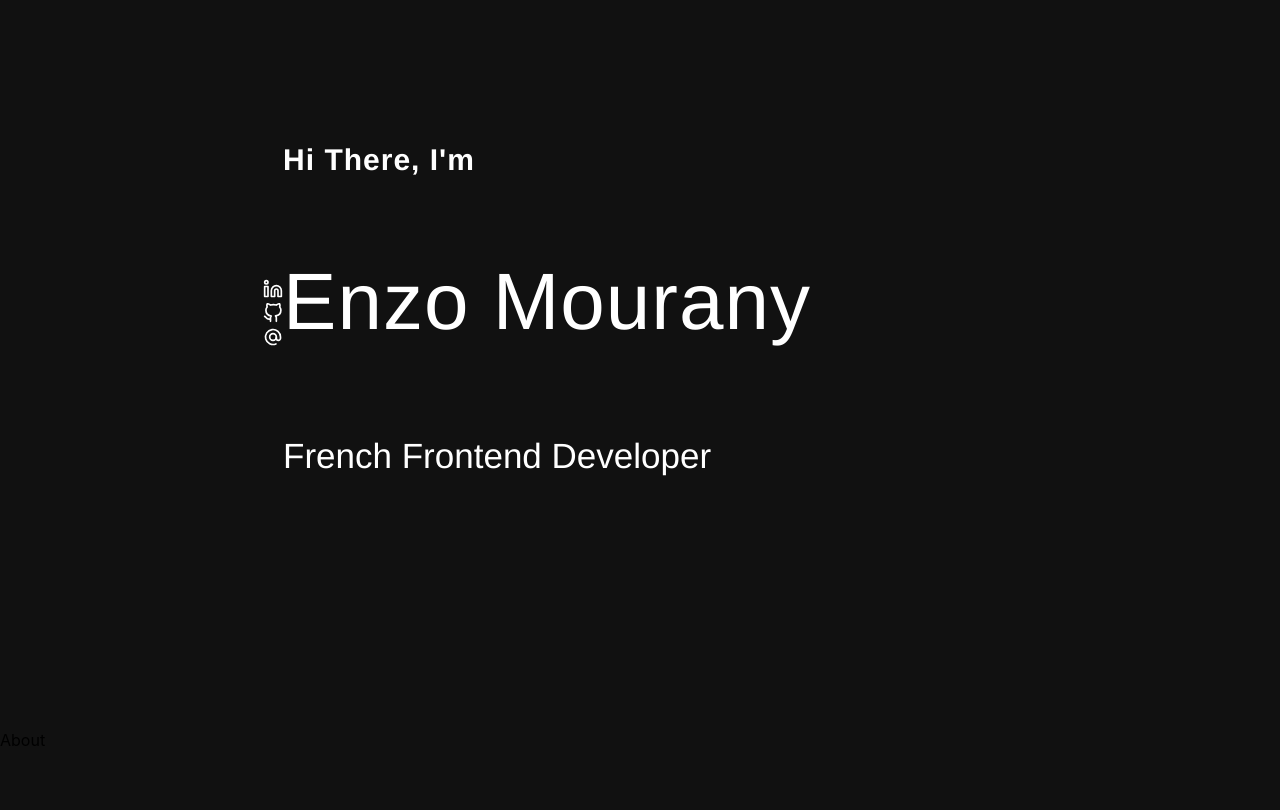
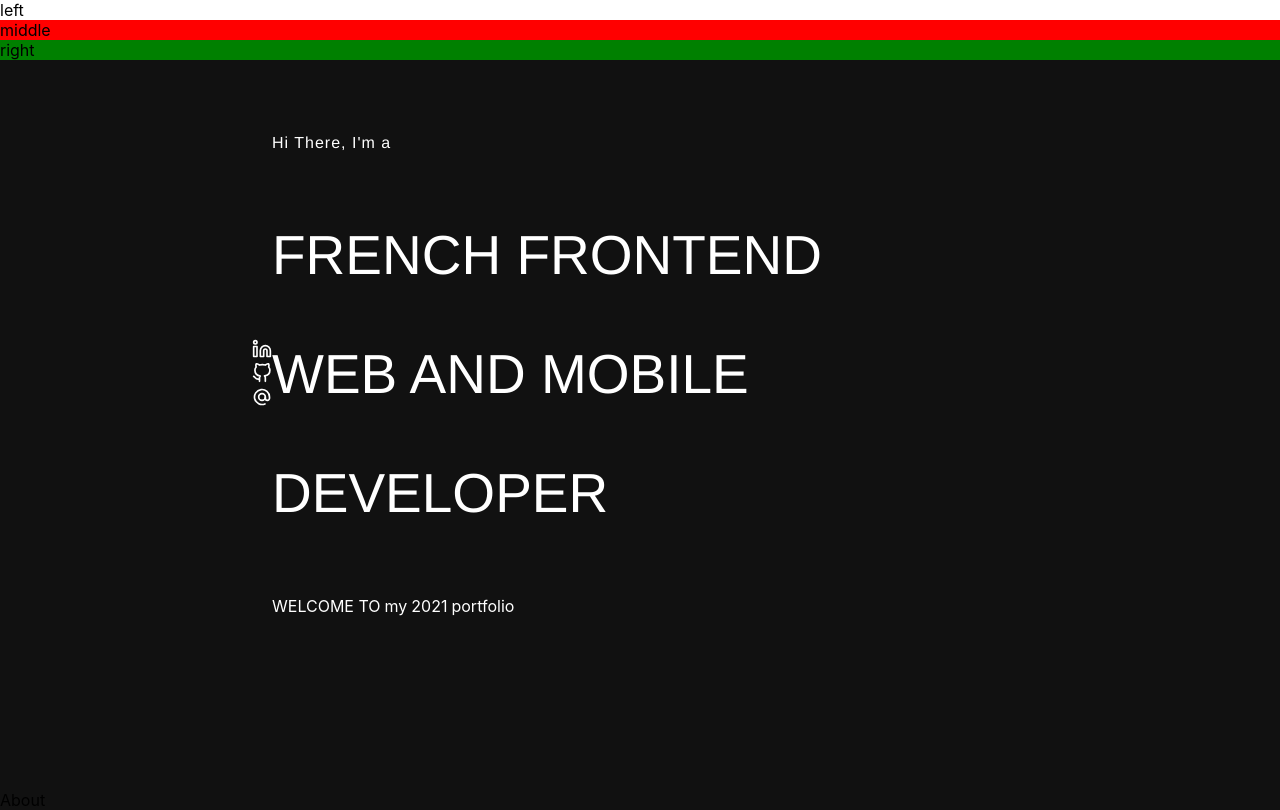
Before and after one commit to enzo-mourany/portfolio, a Next.js app: page / in a window 1280 px wide. Built offline with nearby package versions, Linux system fonts and the light colour scheme.

Commit message:
added Topbar

```diff
--- a/pages/HomePage.jsx
+++ b/pages/HomePage.jsx
@@ -79,9 +79,22 @@ export default function HomePage() {
             </div>
             <div className={styles.right}>
                 <div className={styles.wrapper}>
-                    <h2>Hi There, I'm</h2>
-                    <h1>Enzo Mourany</h1>
-                    <h3>French Frontend Developer</h3>
+                    <div className={styles.presentation}>
+                        <p>Hi There, I'm a</p>
+                    </div>
+
+                    <div className={styles.title}>
+                        <h3>FRENCH FRONTEND</h3>
+                        <h3>WEB AND MOBILE</h3>
+                        <h3>DEVELOPER</h3>
+                    </div>
+                    <div className={styles.welcome}>
+                        <p>WELCOME TO</p>
+                        <p>my</p>
+                        <p>2021</p>
+                        <p>portfolio</p>
+                    </div>
+
                 </div>
             </div>
         </div>
--- /dev/null
+++ b/pages/Topbar.jsx
@@ -0,0 +1,18 @@
+import React from 'react'
+import styles from '../styles/topbar.module.scss';
+
+export default function Topbar() {
+    return (
+        <div className={styles.topbar}>
+            <div className={styles.left}>
+                left
+            </div>
+            <div className={styles.middle}>
+                middle
+            </div>
+            <div className={styles.right}>
+                right
+            </div>
+        </div>
+    )
+}
--- a/pages/index.jsx
+++ b/pages/index.jsx
@@ -1,7 +1,9 @@
 /* eslint-disable react/jsx-key */
 import Head from 'next/head';
+import Topbar from './Topbar';
 import HomePage from './HomePage';
 import About from './About';
+
 
 export default function Home() {
   return (
@@ -10,8 +12,12 @@ export default function Home() {
         <title>Portfolio</title>
       </Head>
       <main>
-        <HomePage />
-        <About />
+        <Topbar />
+        <div className="sections">
+          <HomePage />
+          <About />
+        </div>
+
       </main>
     </>
   );
--- a/styles/homepage.module.scss
+++ b/styles/homepage.module.scss
@@ -24,15 +24,6 @@
                 svg {
                     opacity: 60%;
                     color: #fff;
-                }
-            }
-        }
-        .itemContainer:hover {
-            transform: translateY(-3px);
-            a {
-                svg {
-                    opacity: 100%;
-                    stroke: #43ffd5;
                 }
             }
         }
@@ -67,6 +58,7 @@
                 font-size: 12px;
                 opacity: 60%;
                 color: #fff;
+                font-family: PP, helvetica, arial, sans-serif;
             }
         }
     }
@@ -79,62 +71,28 @@
             flex-direction: column;
             width: 100%;
             height: 100%;
-            h1 {
-                font-size: 90px;
-                font-size: 80px;
-                font-weight: 200;
-                letter-spacing: 1px;
+            .presentation {
+                p {
                     color: #fff;
-                font-family: PP, helvetica, arial, sans-serif;
-            }
-            h2 {
-                color: #fff;
-                font-weight: 800;
-                font-size: 30px;
+                    font-size: 16px;
                     letter-spacing: 1px;
                     font-family: PP, helvetica, arial, sans-serif;
                 }
+            }
+            .title {
                 h3 {
-                font-size: 35px;
+                    font-size: 55px;
                     font-weight: 400;
                     color: #fff;
                     font-family: PP, helvetica, arial, sans-serif;
                 }
             }
-        .buttons {
+            .welcome {
                 display: flex;
                 flex-direction: row;
-            padding-top: 60px;
-            padding-bottom: 30px;
-            .learnMore {
-                display: flex;
-                justify-content: center;
-                align-items: center;
-                margin-right: 40px;
-                background-color: transparent;
-                border-radius: 5px;
-                transition: all 0.3s ease;
-                .learnMoreBtn {
-                    padding: 19px 15px;
-                    text-decoration: none;
-                    font-size: 1.05rem;
+                gap: 4px;
+                p {
                     color: #fff;
-                    font-family: PP, helvetica, arial, sans-serif;
-                }
-            }
-            .downloadPdf {
-                display: flex;
-                justify-content: center;
-                align-items: center;
-                margin-right: 40px;
-                border-radius: 5px;
-                transition: all 0.3s ease;
-                a {
-                    padding: 19px 15px;
-                    text-decoration: none;
-                    font-size: 1.05rem;
-                    color: #fff;
-                    font-family: PP, helvetica, arial, sans-serif;
                 }
             }
         }
--- /dev/null
+++ b/styles/topbar.module.scss
@@ -0,0 +1,11 @@
+.topbar {
+    .left {
+        background: #fff;
+    }
+    .middle {
+        background: red;
+    }
+    .right {
+        background: green;
+    }
+}
```
Lines whose indentation alone changed are shown as unchanged.
